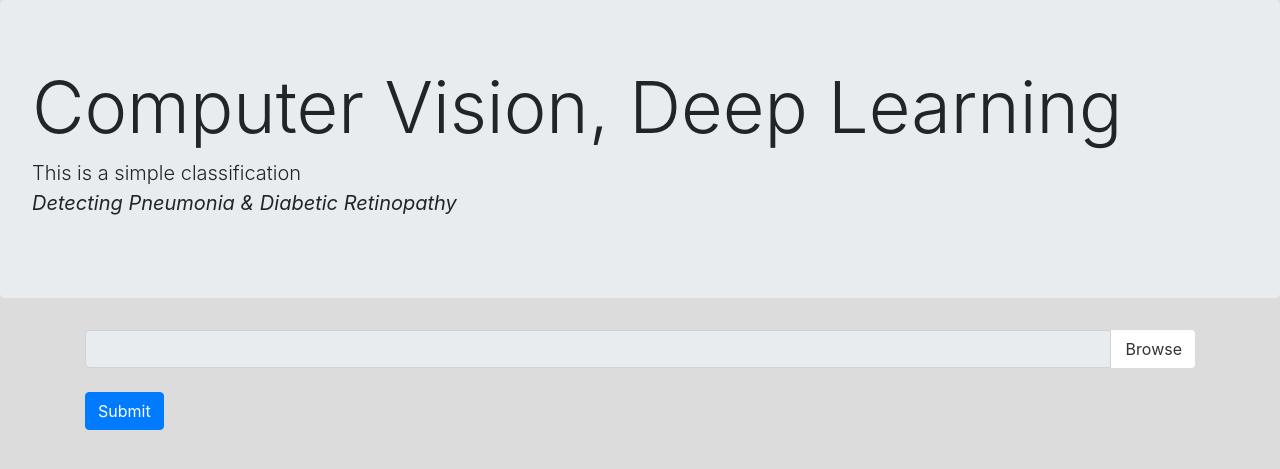
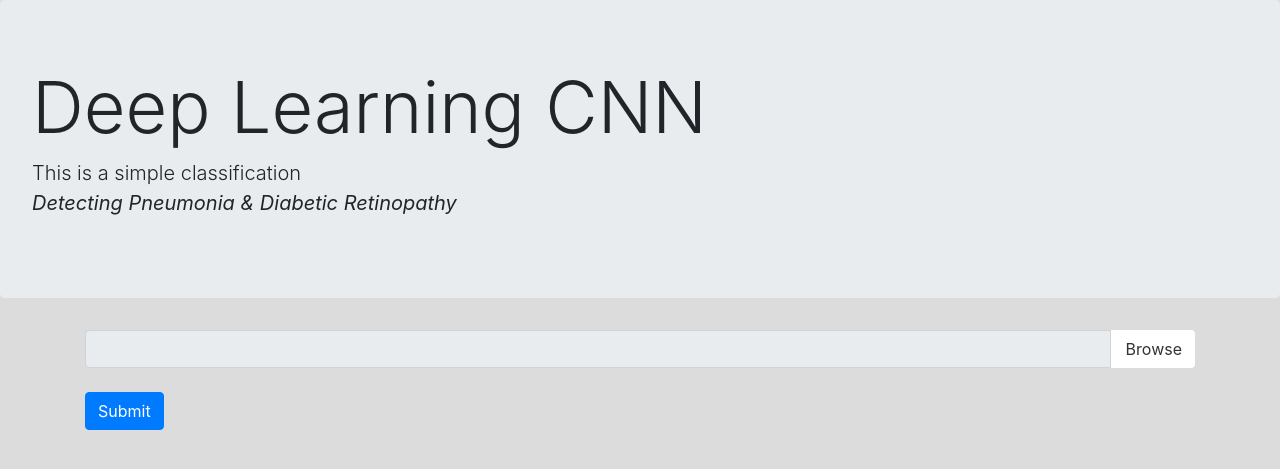
Before and after one commit to vasantvohra/Xray-classification, a Flask app: page / in a window 1280 px wide. Shown: the part 56-525 px from the top of the page. Run offline with Flask 2, Linux system fonts and the light colour scheme; some libraries are stand-ins or nearby versions.

Commit message:
fevicon and DL

```diff
--- a/templates/index.html
+++ b/templates/index.html
@@ -1,7 +1,7 @@
 <!doctype html>
 <html lang="en">
   <head>
-<link rel="icon" href="../favicon.ico">
+	<link rel="icon" href="../static/img/favicon.ico">
     <title>Medisigns COMPUTER VISION</title>
     <!-- Required meta tags -->
     <meta charset="utf-8">
@@ -43,7 +43,7 @@
 </nav>
 
       <div class="jumbotron">
-  <h1 class="display-3">Computer Vision, Deep Learning</h1>
+  <h1 class="display-3">Deep Learning CNN</h1>
   <p class="lead" id="chntxt">This is a simple classification<br> <b><i>Detecting Pneumonia & Diabetic Retinopathy </i></b> </p>
 </div>
   <div class="container" >
```
Also changed, not shown: static/img/favicon.ico (added), 2 other files.
